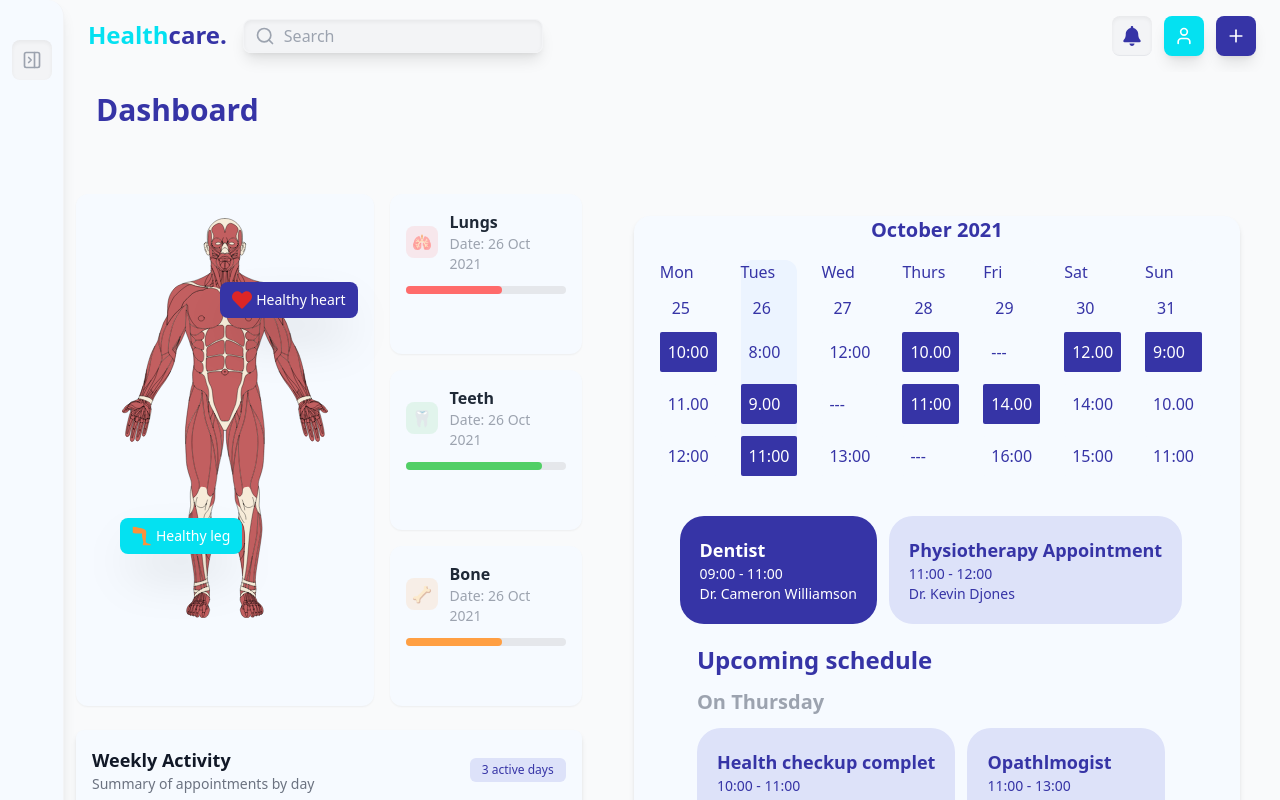
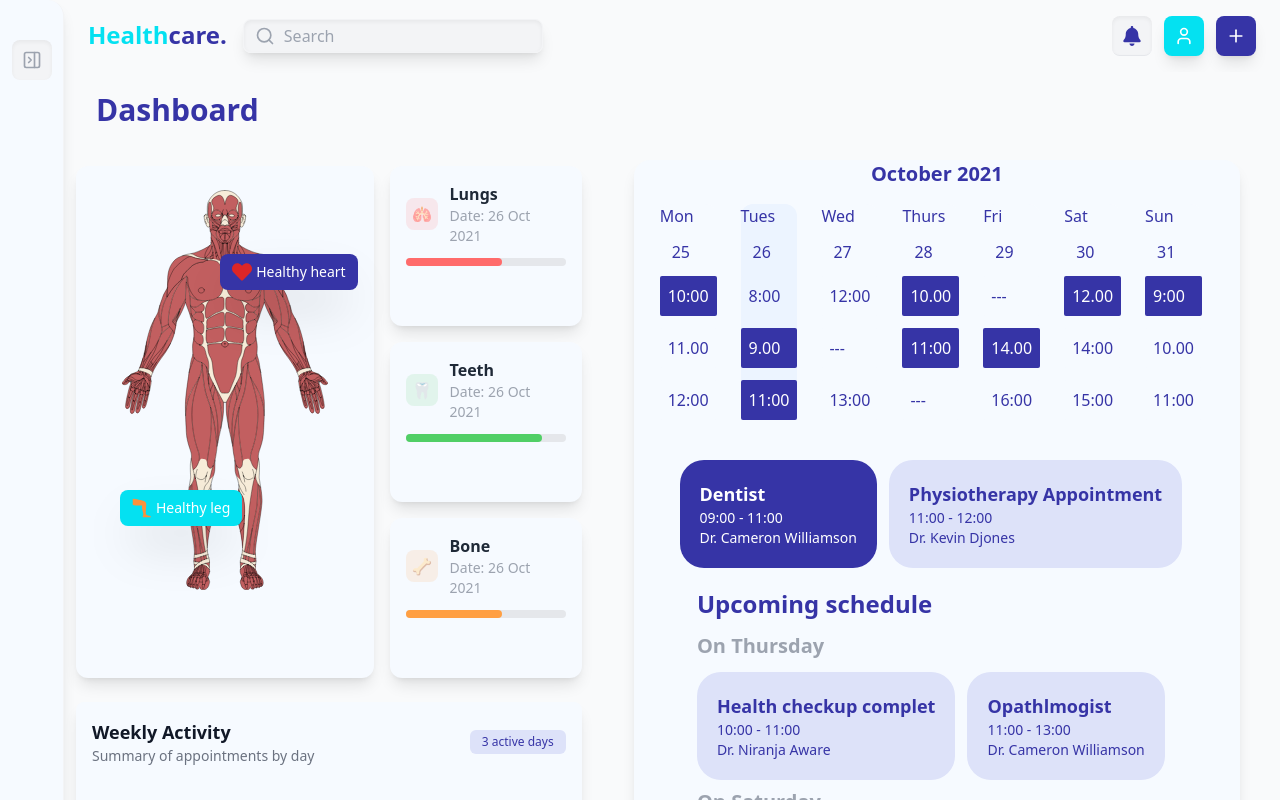
Before and after one commit to niranjan-aware/FitPeo, a React (Vite) app: page / in a window 1280 px wide. Shown: the top 800 px of the page. Built offline with nearby package versions, Linux system fonts and the light colour scheme.

Commit message:
shadow changed

```diff
--- a/src/components/ActivityFeed.jsx
+++ b/src/components/ActivityFeed.jsx
@@ -15,7 +15,7 @@ export default function ActivityFeed() {
   const highestValue = Math.max(...weeklyStats.map((entry) => entry.count));
 
   return (
-    <div className=" bar-graph-container lg:p-4 md:p-3 sm:p-3 xs:p-4 bg-[#f6faff] shadow-md rounded-lg">
+    <div className=" bar-graph-container lg:p-4 md:p-3 sm:p-3 xs:p-4 bg-[#f6faff] shadow-lg rounded-lg">
       <div className="flex justify-between items-center lg:mb-6 md:mb-2">
         <div>
           <h3 className="title text-lg font-semibold text-gray-900">Weekly Activity</h3>
--- a/src/components/AnatomySection.jsx
+++ b/src/components/AnatomySection.jsx
@@ -5,7 +5,7 @@ import human from '../assets/View=Anterior, Dissection=Outer Muscles, Color=Yes.
 
 export default function AnatomySection() {
   return (
-    <div className="main-human-container bg-[#f6faff] rounded-xl lg:p-6 md:p-3  shadow-md xs:shadow-sm  transform transition-transform duration-300 hover:scale-95">
+    <div className="main-human-container bg-[#f6faff] rounded-xl lg:p-6 md:p-3  shadow-lg  transform transition-transform duration-300 hover:scale-95">
       <div className="main-svg relative flex items-center justify-center w-full">
         <img src={human} alt="human muscular body" className="human max-w-full h-auto object-contain lg:w-80 md:w-64 lg:h-[400px] md:h-[300px] sm:w-80 sm:h-64 xs:w-64 xs:h-64" />
         <div className="health-indicator-heart flex flex-row absolute md:top-16  md:-right-2 sm:right-4 sm:top-12 xs:top-10 xs:right-10 xs:rounded-md xl:rounded-lg  text-white bg-[#3634a6] lg:text-sm md:text-xs xs:text-xs items-center lg:px-3 lg:py-2 md:px-1 md:py-1 space-x-1 hover:animate-bounce hover:duration-1000 shadow-2xl ">
--- a/src/components/CalendarView.jsx
+++ b/src/components/CalendarView.jsx
@@ -42,7 +42,7 @@ const calendarData = {
 
 export default function CalendarView() {
   return (
-    <div className="container  text-[#3634a6]  shadow-md rounded-2xl  xl:px-5 lg:px-2 md:px-2 sm:px-8 xs:px-3  bg-[#f6faff] flex items-center flex-col md:ml-3 sm:ml-0 xs:ml-0 ">
+    <div className="container  text-[#3634a6]  shadow-lg rounded-2xl  xl:px-5 lg:px-2 md:px-2 sm:px-8 xs:px-3  md:-mt-14 bg-[#f6faff] flex items-center flex-col md:ml-3 sm:ml-0 xs:ml-0 ">
     <div className="month-title font-bold text-xl pb-4 ">{calendarData.month}</div>
     <div className='calender flex flex-row xl:gap-x-3 lg:gap-x-0  md:gap-x-1 sm:gap-x-8  xs:gap-x-2'>
 
--- a/src/components/HealthStatusCards.jsx
+++ b/src/components/HealthStatusCards.jsx
@@ -13,7 +13,7 @@ export default function HealthStatusCards() {
     <div className="main space-y-4 sm:gap-y-2">
       {healthData.map((item) => {
         return (
-          <div key={item.id} className="bg-[#f6faff] rounded-xl xl:p-4 lg:p-3 xs:p-4 md:p-1 sm:p-4 shadow-md xs:shadow-sm xl:w-48 xl:h-40 lg:w-40 lg:h-32 md:w-32 md:h-24 sm:h-28 sm:w-36 transform transition-transform duration-300 hover:scale-105">
+          <div key={item.id} className="bg-[#f6faff] rounded-xl xl:p-4 lg:p-3 xs:p-4 md:p-1 sm:p-4 shadow-lg  xl:w-48 xl:h-40 lg:w-40 lg:h-32 md:w-32 md:h-24 sm:h-28 sm:w-36 transform transition-transform duration-300 hover:scale-105">
           <div className="flex items-center lg:space-x-3 md:space-x-2 sm:space-x-3 xs:space-x-3 lg:mb-3 md:mb-2">
             <div className={`lg:w-8 lg:h-8 md:w-5 md:h-5 rounded-lg flex items-center justify-center`}
                  style={{backgroundColor: `${item.color}20`}}>
```
